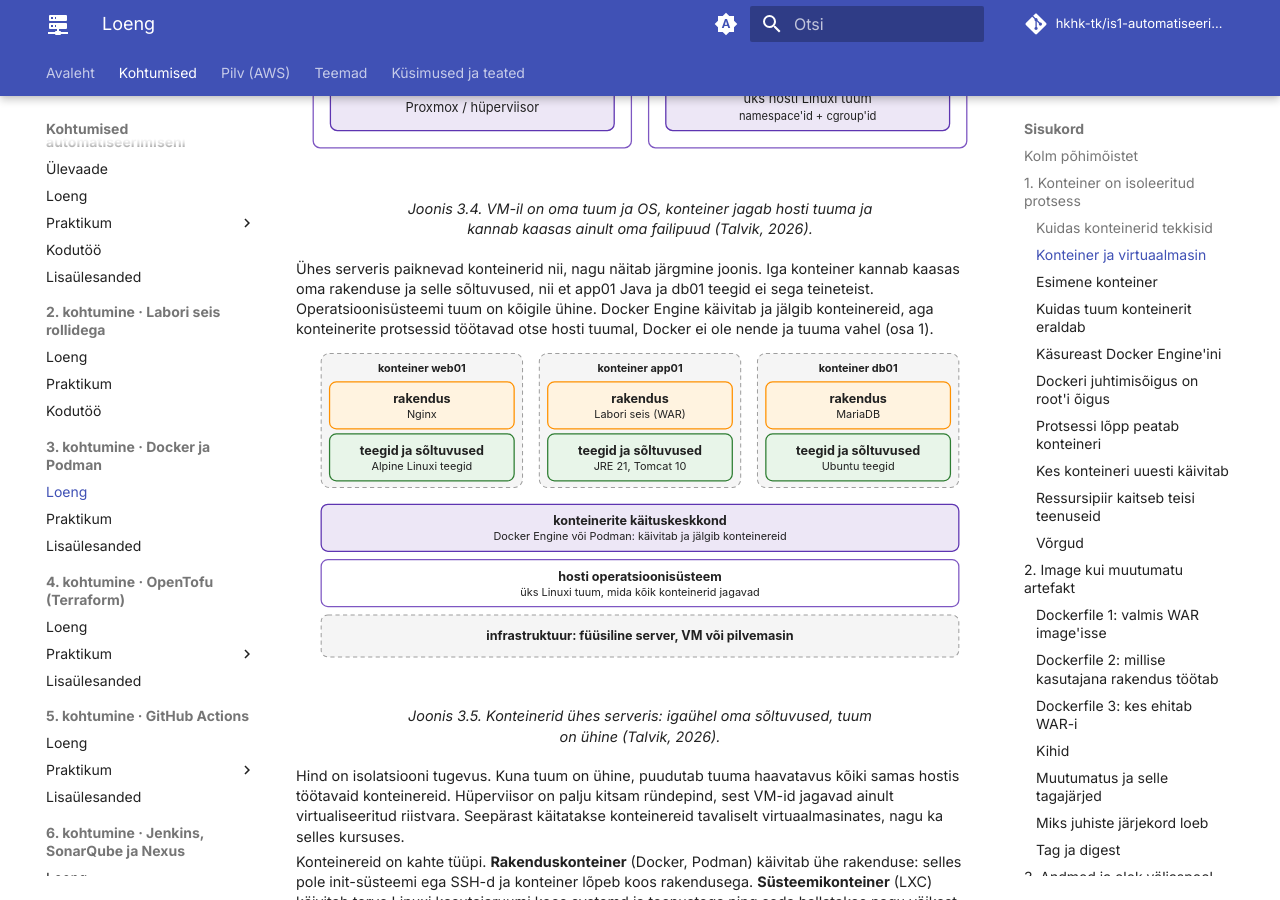
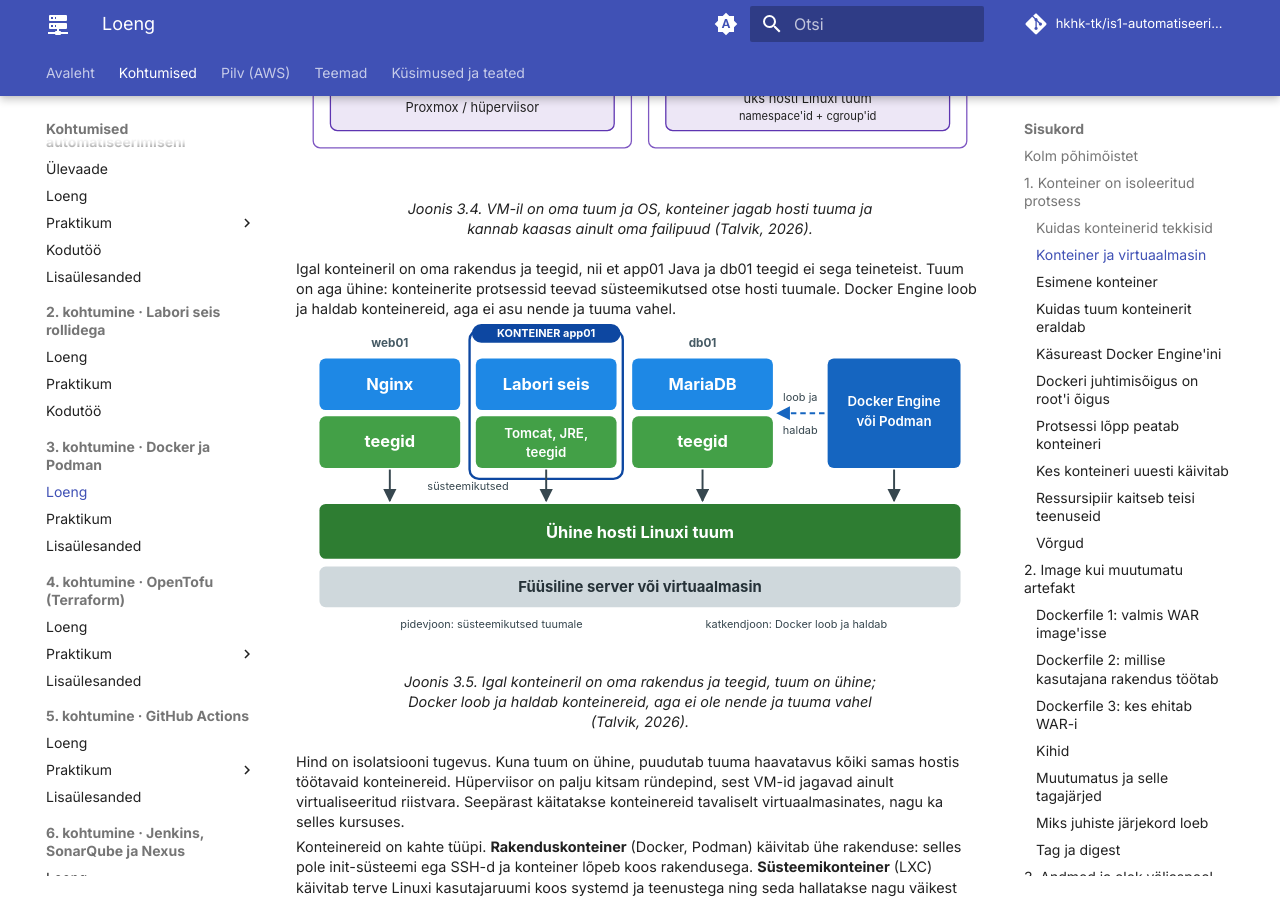
Before and after one commit to hkhk-tk/is1-automatiseerimine, an MkDocs documentation site: the page built from docs/k03/loeng.md, in a window 1280 px wide and 900 px high, scrolled down 2386 px. Built offline with MkDocs 1.6.1 and Material for MkDocs 9.7.7, drawn with Linux system fonts in a browser that asks for light colours; comment, search, counter and statistics services are not loaded.

Commit message:
K3 loeng: konteinerite kihtide joonis suurte värvipindadega; Docker Engine kõrval (loob ja haldab), konteinerid teevad süsteemikutsed otse ühisele hosti tuumale

```diff
--- a/docs/k03/loeng.md
+++ b/docs/k03/loeng.md
@@ -115,11 +115,11 @@ Konteinerit on kõige lihtsam mõista virtuaalmasinaga võrreldes. **Virtualisee
   <figcaption>Joonis 3.4. VM-il on oma tuum ja OS, konteiner jagab hosti tuuma ja kannab kaasas ainult oma failipuud (Talvik, 2026).</figcaption>
 </figure>
 
-Ühes serveris paiknevad konteinerid nii, nagu näitab järgmine joonis. Iga konteiner kannab kaasas oma rakenduse ja selle sõltuvused, nii et app01 Java ja db01 teegid ei sega teineteist. Operatsioonisüsteemi tuum on kõigile ühine. Docker Engine käivitab ja jälgib konteinereid, aga konteinerite protsessid töötavad otse hosti tuumal, Docker ei ole nende ja tuuma vahel (osa 1).
+Igal konteineril on oma rakendus ja teegid, nii et app01 Java ja db01 teegid ei sega teineteist. Tuum on aga ühine: konteinerite protsessid teevad süsteemikutsed otse hosti tuumale. Docker Engine loob ja haldab konteinereid, aga ei asu nende ja tuuma vahel.
 
 <figure markdown="span">
-  ![Kolm konteinerit web01, app01 ja db01, igaühes rakendus ja selle teegid; nende all konteinerite käituskeskkond Docker Engine või Podman, hosti operatsioonisüsteem ühe Linuxi tuumaga ja infrastruktuur](assets/k03_konteiner_kihid.svg)
-  <figcaption>Joonis 3.5. Konteinerid ühes serveris: igaühel oma sõltuvused, tuum on ühine (Talvik, 2026).</figcaption>
+  ![Kolm konteinerit web01, app01 ja db01: igaühes rakendus ja selle teegid; app01 on esile tõstetud kui konteiner; kõik teevad süsteemikutseid ühisele hosti Linuxi tuumale; Docker Engine või Podman on kõrval ja loob ning haldab konteinereid; all füüsiline server või virtuaalmasin](assets/k03_konteiner_kihid.svg)
+  <figcaption>Joonis 3.5. Igal konteineril on oma rakendus ja teegid, tuum on ühine; Docker loob ja haldab konteinereid, aga ei ole nende ja tuuma vahel (Talvik, 2026).</figcaption>
 </figure>
 
 Hind on isolatsiooni tugevus. Kuna tuum on ühine, puudutab tuuma haavatavus kõiki samas hostis töötavaid konteinereid. Hüperviisor on palju kitsam ründepind, sest VM-id jagavad ainult virtualiseeritud riistvara. Seepärast käitatakse konteinereid tavaliselt virtuaalmasinates, nagu ka selles kursuses.
```
Also changed, not shown: docs/k03/assets/k03_konteiner_kihid.svg.
